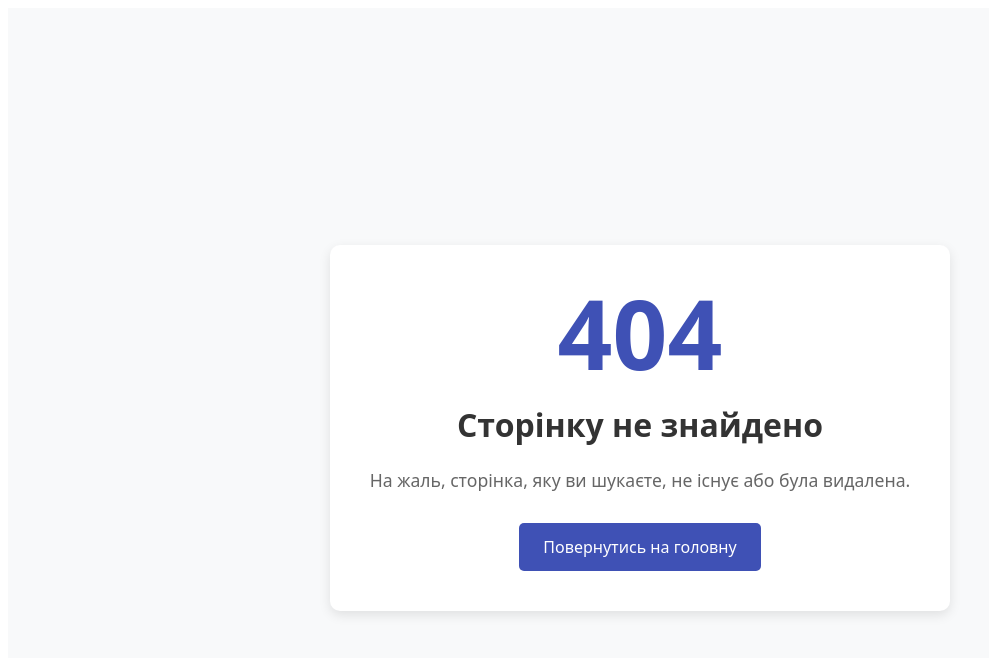
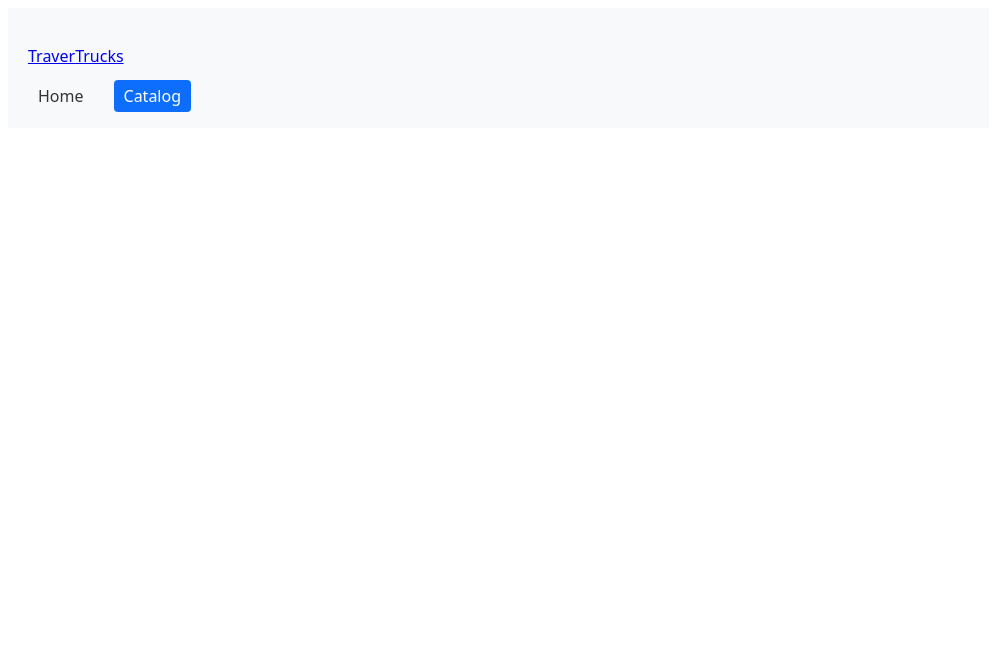
Before and after one commit to blackkat02/sticmanRun, a React (Vite) app: page /campers in a window 1280 px wide. Before the commit this address had no page. Shown: the top 658 px of the page, without its empty margins (0-989 px from the left). Built offline with nearby package versions, Linux system fonts and the light colour scheme.

Commit message:
added logo

```diff
--- a/src/App.jsx
+++ b/src/App.jsx
@@ -15,7 +15,7 @@ function App() {
       <Routes>
         <Route path="/" element={<MainLayout />}>
           <Route index element={<HomePage />} />
-          <Route path="catalog" element={<CatalogPage />} />
+          <Route path="/campers" element={<CatalogPage />} />
           {/* <Route path="/catalog/:id" element={<CampersDetailsPage />}>
             <Route path="features" element={<campersFeatures />} />
             <Route path="reviews" element={<campersReviews />} />
--- a/src/components/Navigation/Navigation.jsx
+++ b/src/components/Navigation/Navigation.jsx
@@ -10,7 +10,7 @@ const Navigation = () => {
           to="/"
           className={css.logo}
         >
-          <p className={css.logo}>TraverTrucks</p>
+          <p className={css.logo}>Traver<span className={css.logoSpan}>Trucks</span></p>
         </Link>
         <ul className={css.list}>
           <li>
--- a/src/pages/CatalogPage/CatalogPage.jsx
+++ b/src/pages/CatalogPage/CatalogPage.jsx
@@ -0,0 +1,5 @@
+const CatalogPage = () => {
+  return
+}
+
+export default CatalogPage;
--- a/src/pages/HomePage/HomePage.jsx
+++ b/src/pages/HomePage/HomePage.jsx
@@ -9,7 +9,7 @@ const HomePage = () => {
       <div className={styles.container}>
         <h1 className={styles.title}>Campers of your dreams</h1>
         <h3>You can find everything you want in our catalog</h3>
-        <Link to="catalog">
+        <Link to="/campers">
           <button>
             View Now
           </button>
```
